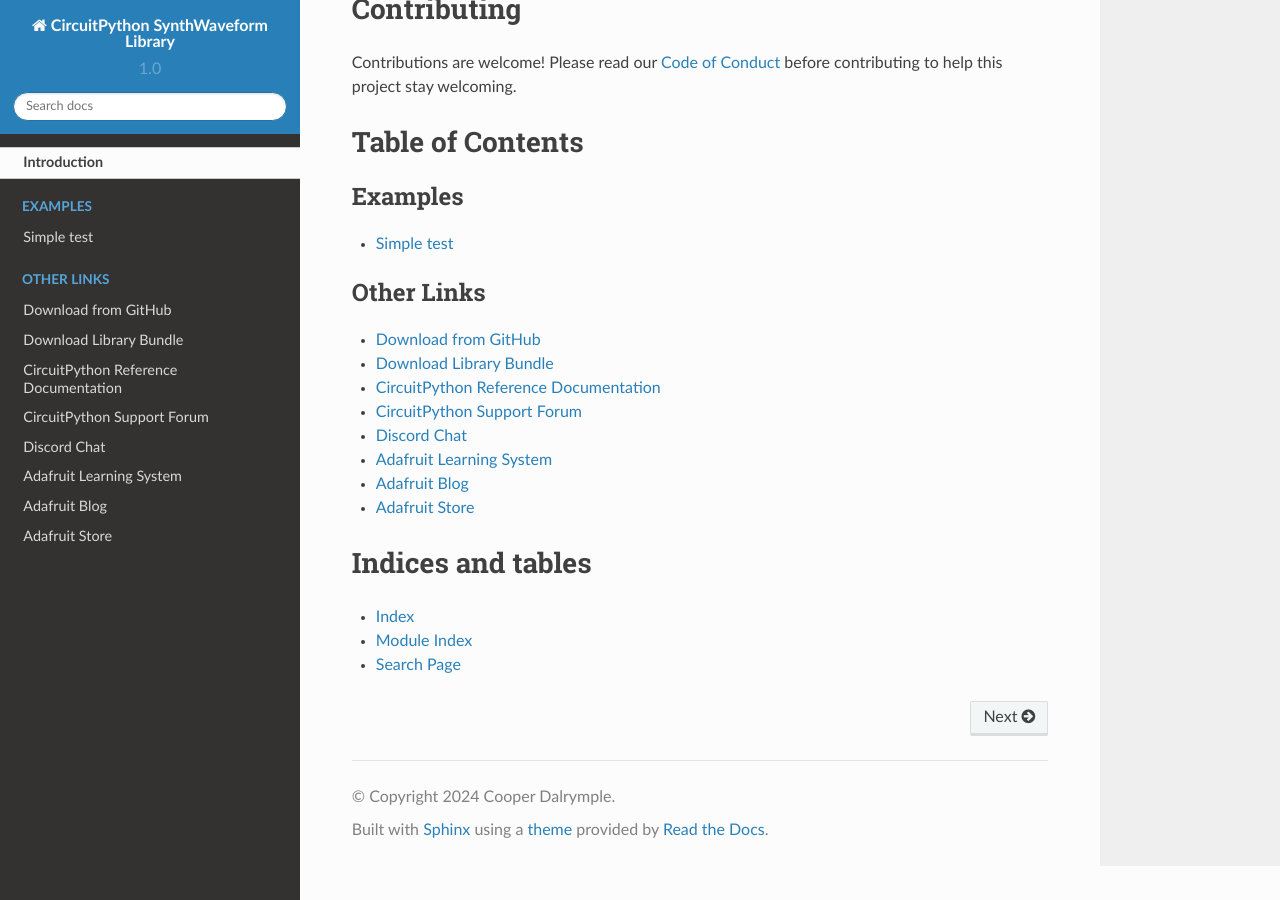
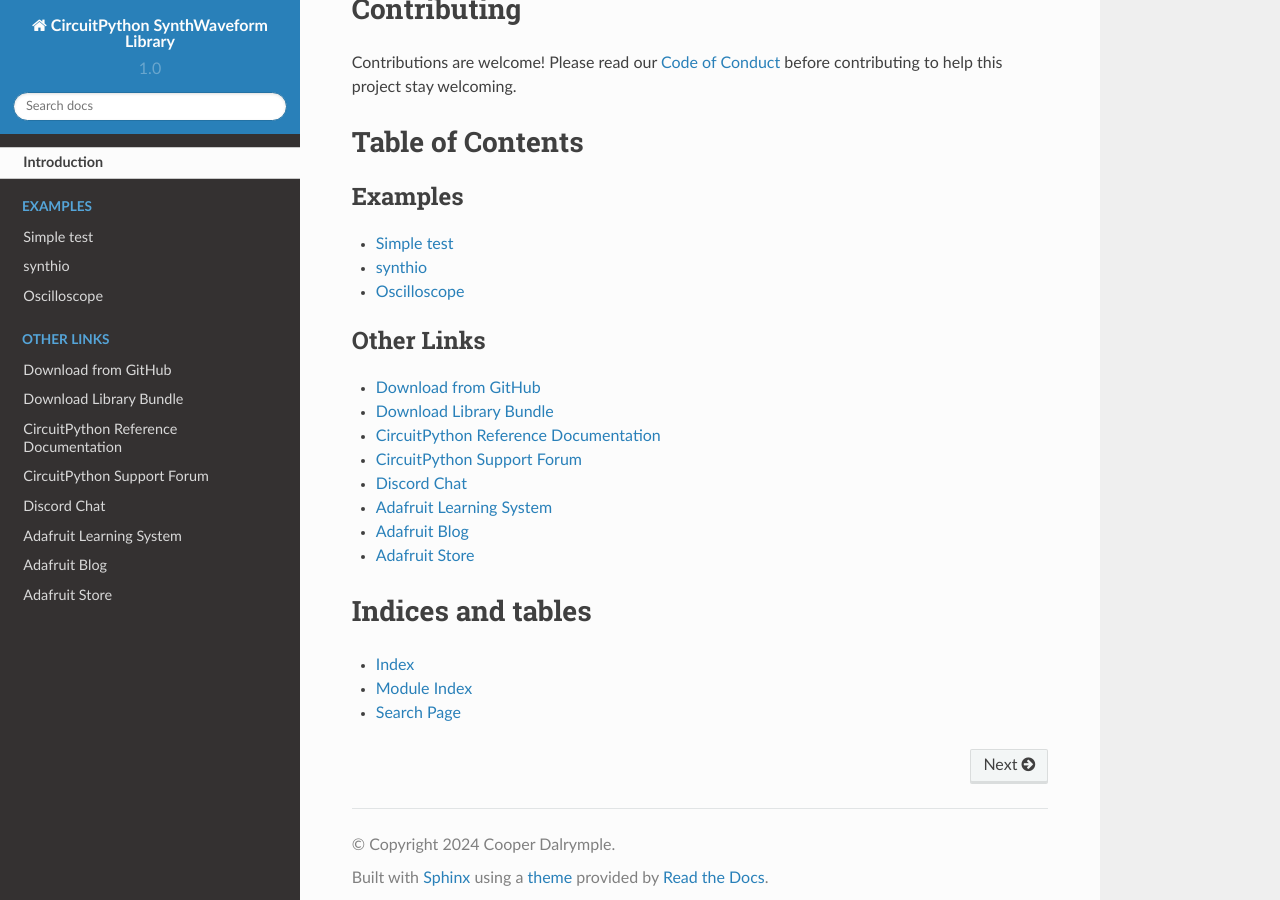
Before and after one commit to relic-se/CircuitPython_Waveform, a Sphinx documentation site: the page built from docs/index.rst, in a window 1280 px wide and 900 px high, scrolled down 1914 px. Built offline with Sphinx 7.4.7 and the Read the Docs theme 2.0.0, drawn with Linux system fonts in a browser that asks for light colours; some of the changed lines change nothing that is shown.

Commit message:
Added additional examples to documentation.

```diff
--- a/docs/examples.rst
+++ b/docs/examples.rst
@@ -1,8 +1,26 @@
 Simple test
-------------
+-----------
 
 Ensure your device works with this simple test.
 
 .. literalinclude:: ../examples/synthwaveform_simpletest.py
     :caption: examples/synthwaveform_simpletest.py
     :linenos:
+
+synthio
+-------
+
+Generate a waveform to be used with a `synthio.Note` object.
+
+.. literalinclude:: ../examples/synthwaveform_synthio.py
+    :caption: examples/synthwaveform_synthio.py
+    :linenos:
+
+Oscilloscope
+------------
+
+View and manipulate waveform options with a rotary encoder and SSD1306 display.
+
+.. literalinclude:: ../examples/synthwaveform_oscilloscope.py
+    :caption: examples/synthwaveform_oscilloscope.py
+    :linenos:
```
